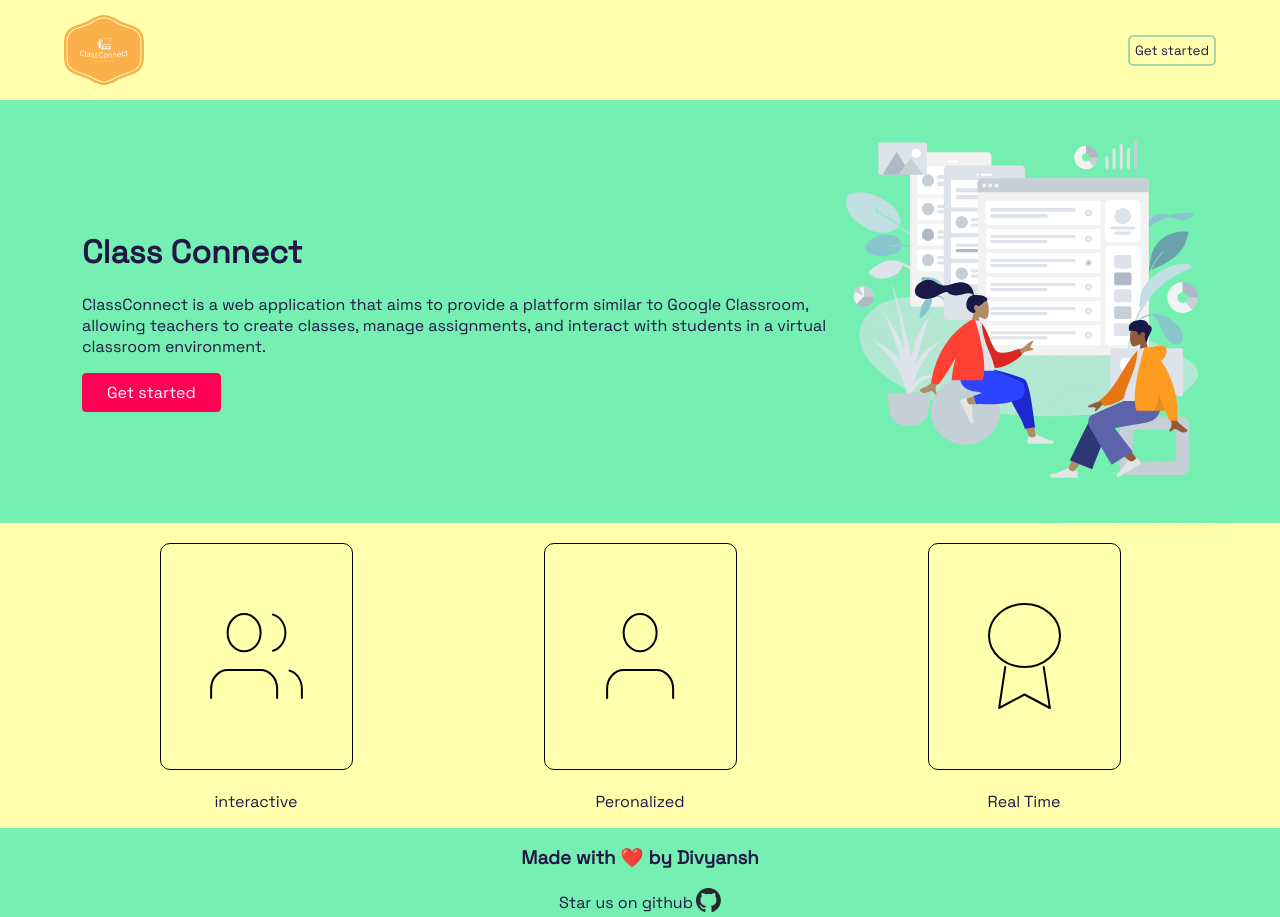
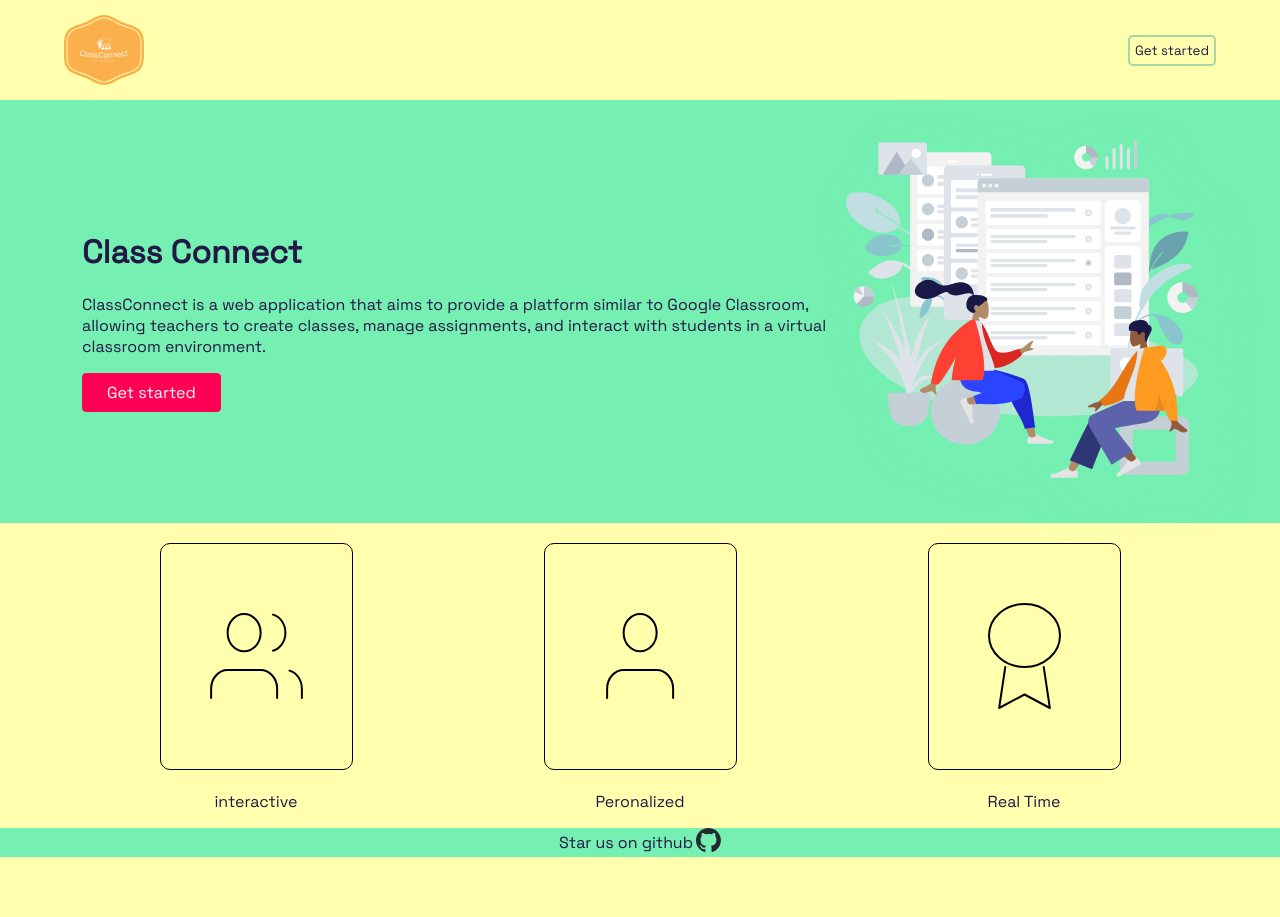
Before and after one commit to divyanshraj0408/ClassConnect, a React (Vite) app in the folder client/: page / in a window 1280 px wide. After the commit the page ends 857 px from the top, so only its background shows below. Built offline with nearby package versions, Linux system fonts and the light colour scheme.

Commit message:
Update Footer.tsx

```diff
--- a/client/src/landingPage/components/Footer.tsx
+++ b/client/src/landingPage/components/Footer.tsx
@@ -5,7 +5,6 @@ const Footer = () => {
     <>
       <footer className="footer">
         <div className="container center">
-          <h3>Made with ❤️ by Divyansh</h3>
           <div className="github-footer">
             <span>Star us on github</span>
             <a href="https://www.github.com/divyanshraj0408/classconnect">
```
